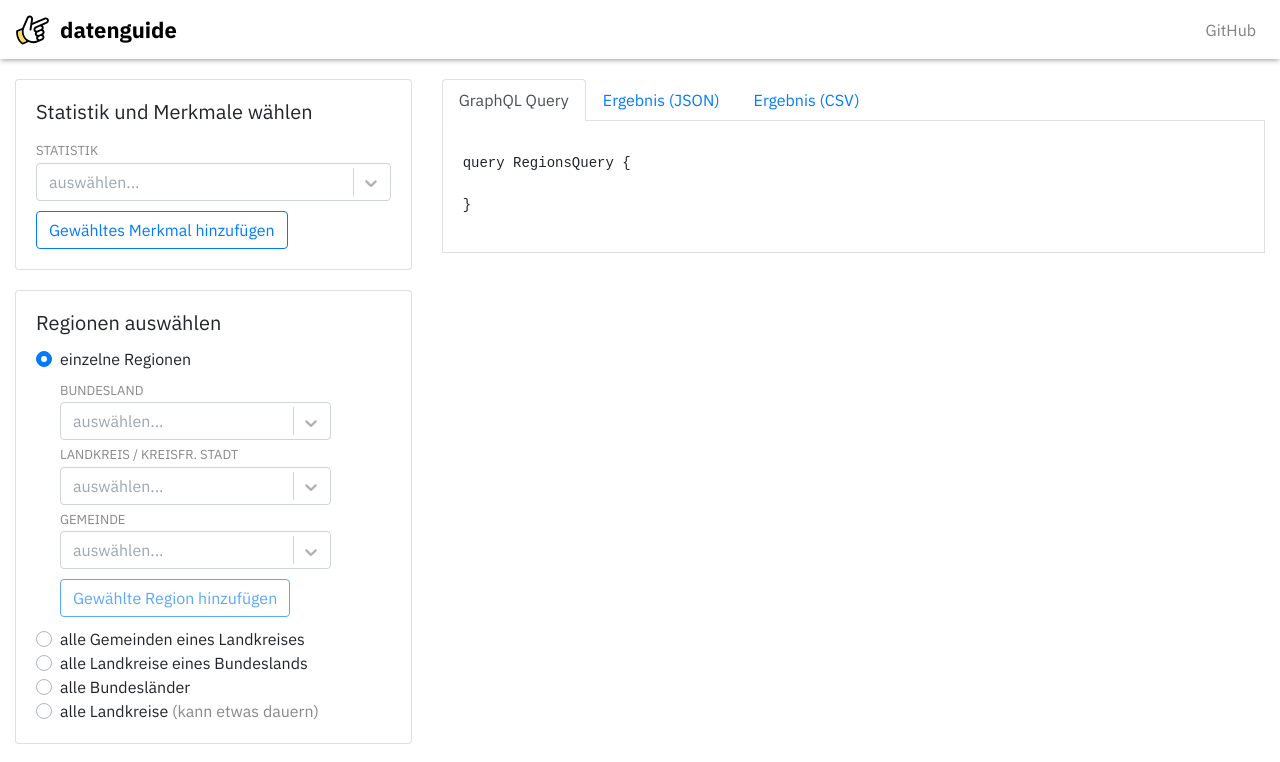
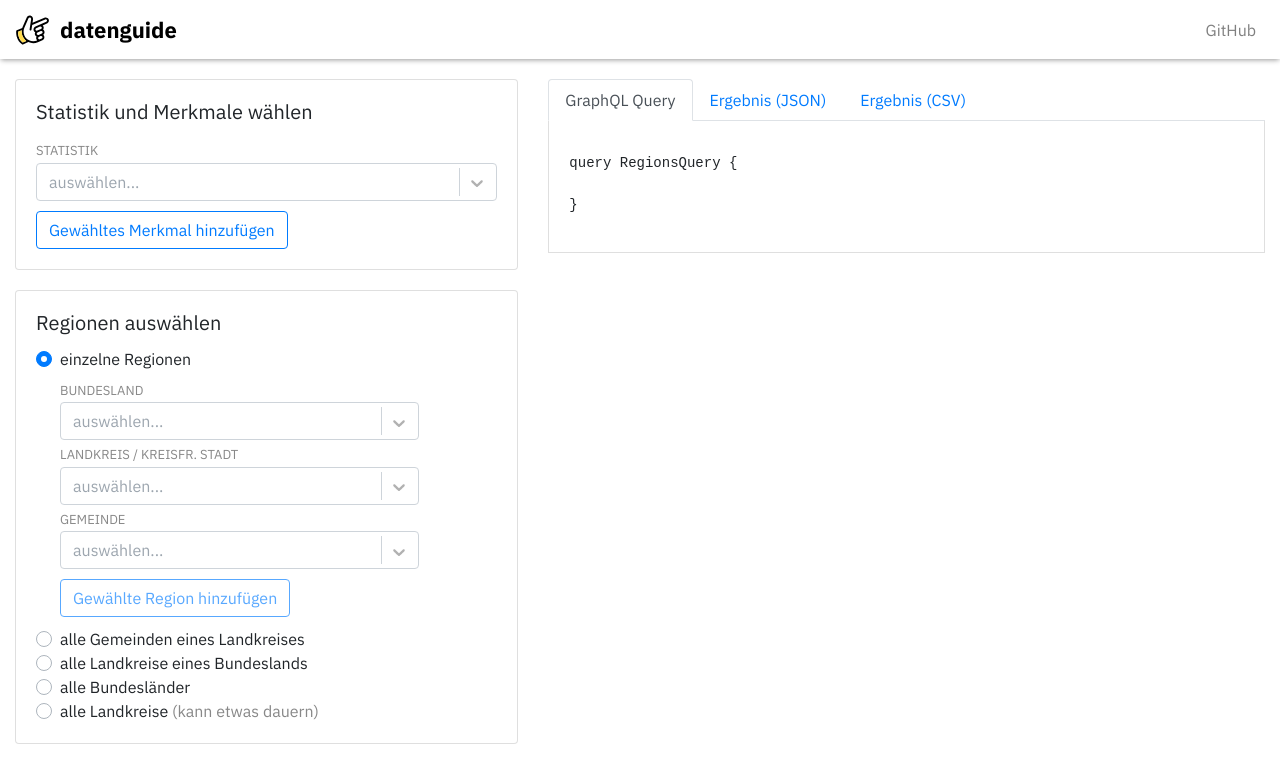
Before and after one commit to gka/datenguide, a Svelte app in the folder app/: page / in a window 1280 px wide. Shown: the top 762 px of the page. Built offline with nearby package versions, Linux system fonts and the light colour scheme.

Commit message:
fix landkreis query

```diff
--- a/app/src/App.svelte
+++ b/app/src/App.svelte
@@ -72,7 +72,7 @@
 
 <div class="container-fluid">
     <div class="row">
-        <div class="col-md-4" style="padding-bottom: 20px">
+        <div class="col-md-5" style="padding-bottom: 20px">
 
             <Card title="Statistik und Merkmale wählen">
                 <StatSelector
@@ -97,7 +97,7 @@
                 <span class="oi oi-signal"></span> Anfrage starten
              </button>
         </div>
-        <div class="col-md-8">
+        <div class="col-md-7">
 
             <div style="position: sticky; top: 20px">
                 <Tabs tabs="{previewTabs}" bind:selected={selectedTab} />
--- a/app/src/utils/buildQuery.js
+++ b/app/src/utils/buildQuery.js
@@ -18,7 +18,7 @@ ${query}
 export function buildAllRegionsQuery(query, level, parentId = null) {
     return `query AllRegionsQuery {
     allRegions(page: 0) {
-        regions(${level < 3 ? 'nuts:' + level : 'lau:' + (level - 3)}${
+        regions(${level < 4 ? 'nuts:' + level : 'lau:' + (level - 3)}${
         parentId ? `, parent: "${parentId}"` : ''
     }) {
             id
```
